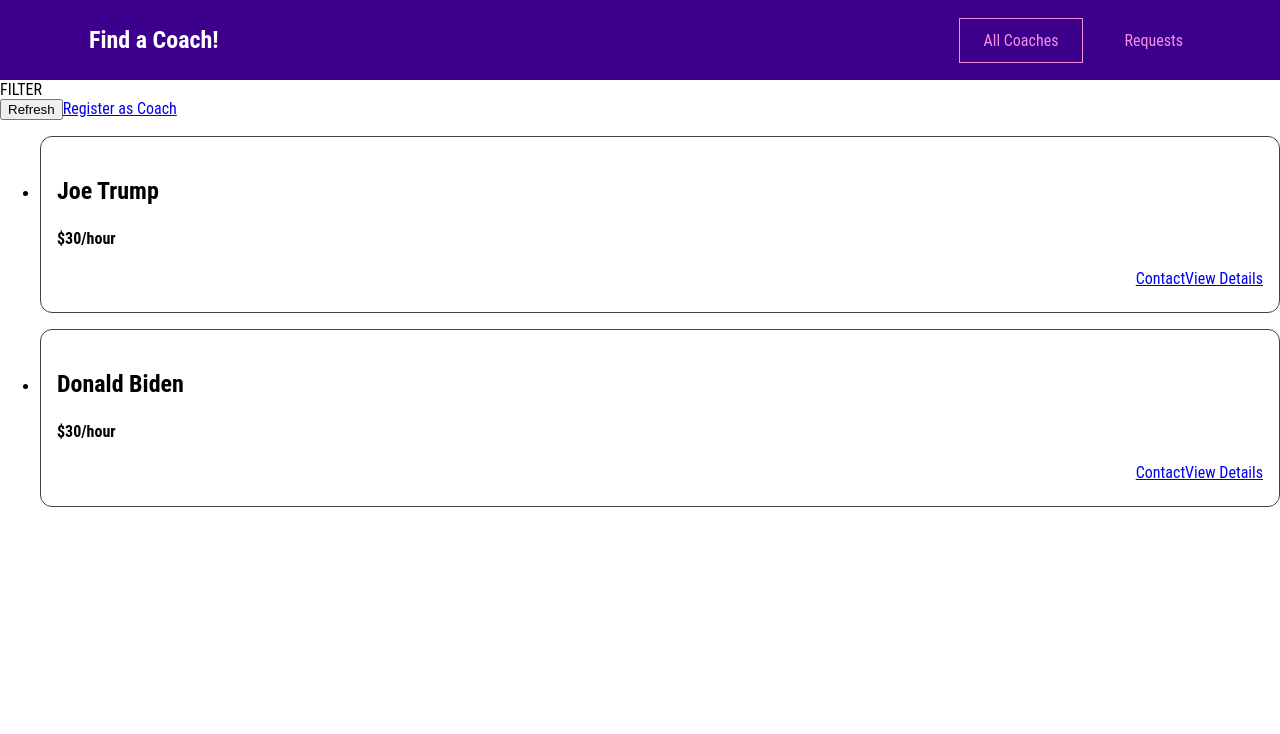
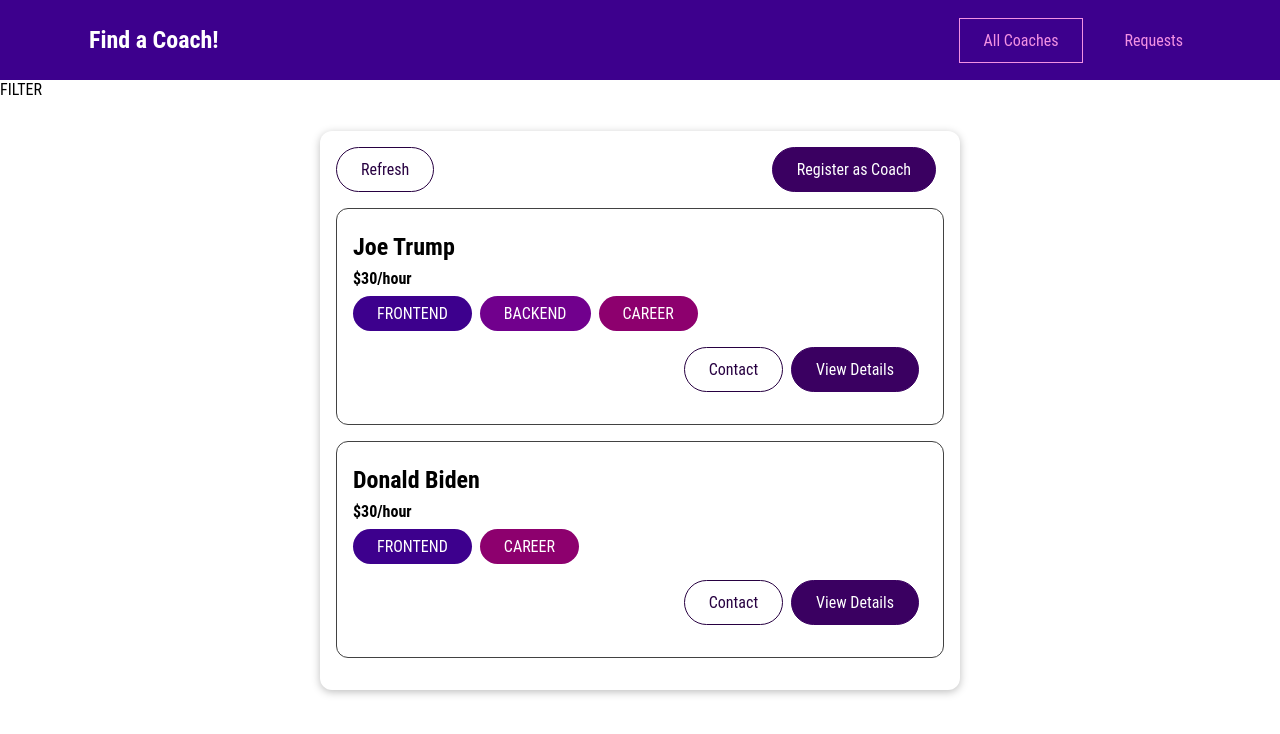
Before and after one commit to eliasyoung/m-s-vue3, a Vue app: page /coaches in a window 1280 px wide. Shown: the top 734 px of the page. Built offline with nearby package versions, Linux system fonts and the light colour scheme; a web font is replaced by a local one.

Commit message:
add 3 base ui components

```diff
--- a/src/components/coaches/CoachItem.vue
+++ b/src/components/coaches/CoachItem.vue
@@ -4,11 +4,18 @@
       <h3>{{ fullName }}</h3>
       <h4>${{ rate }}/hour</h4>
       <div>
-        <span v-for="area in areas" :key="area">{{ area }}</span>
+        <BaseBadge
+          v-for="area in areas"
+          :key="area"
+          :type="area"
+          :title="area"
+        ></BaseBadge>
       </div>
       <div class="actions">
-        <router-link :to="coachContactLink">Contact</router-link>
-        <router-link :to="coachDetailLink">View Details</router-link>
+        <BaseButton mode="outline" link :to="coachContactLink"
+          >Contact</BaseButton
+        >
+        <BaseButton link :to="coachDetailLink">View Details</BaseButton>
       </div>
     </li>
   </div>
@@ -43,7 +50,7 @@ li {
 
   h3,
   h4 {
-    margin: 0.5rem, 0;
+    margin: 0.5rem 0;
   }
 
   div {
--- /dev/null
+++ b/src/components/ui/BaseBadge.vue
@@ -0,0 +1,44 @@
+<template>
+  <div>
+    <span class="badge" :class="type">{{ text }}</span>
+  </div>
+</template>
+
+<script>
+export default {
+  props: ["type", "title"],
+  computed: {
+    text() {
+      return this.title.toUpperCase();
+    },
+  },
+};
+</script>
+
+<style lang="less" scoped>
+div {
+  display: inline-block;
+  .badge {
+    background-color: #ccc;
+    color: #252525;
+    border-radius: 30px;
+    padding: 0.5rem 1.5rem;
+    margin-right: 0.5rem;
+
+    &.frontend {
+      background-color: #3d008d;
+      color: white;
+    }
+
+    &.backend {
+      background-color: #71008d;
+      color: white;
+    }
+
+    &.career {
+      background-color: #8d006e;
+      color: white;
+    }
+  }
+}
+</style>
--- /dev/null
+++ b/src/components/ui/BaseButton.vue
@@ -0,0 +1,74 @@
+<template>
+  <div>
+    <button v-if="!link" :class="mode">
+      <slot></slot>
+    </button>
+    <router-link v-else :class="mode" :to="to">
+      <slot></slot>
+    </router-link>
+  </div>
+</template>
+
+<script>
+export default {
+  props: {
+    mode: {
+      type: String,
+      required: false,
+      default: null,
+    },
+    link: {
+      type: Boolean,
+      required: false,
+      default: false,
+    },
+    to: {
+      type: String,
+      required: false,
+      default: "/",
+    },
+  },
+};
+</script>
+
+<style lang="less" scoped>
+a,
+button {
+  text-decoration: none;
+  padding: 0.75rem 1.5rem;
+  font: inherit;
+  background-color: #3a0061;
+  border: 1px solid #3a0061;
+  color: white;
+  cursor: pointer;
+  border-radius: 30px;
+  margin-right: 0.5rem;
+  display: inline-block;
+
+  &:hover,
+  &:active {
+    background-color: #270041;
+    border-color: #270041;
+  }
+}
+
+.flat {
+  background-color: transparent;
+  color: #3a0061;
+  border: none;
+}
+
+.outline {
+  background-color: transparent;
+  border-color: #270041;
+  color: #270041;
+}
+
+.flat,
+.outline {
+  &:hover,
+  &:active {
+    background-color: #edd2ff;
+  }
+}
+</style>
--- /dev/null
+++ b/src/components/ui/BaseCard.vue
@@ -0,0 +1,19 @@
+<template>
+  <div class="card">
+    <slot></slot>
+  </div>
+</template>
+
+<script>
+export default {};
+</script>
+
+<style lang="less" scoped>
+.card {
+  border-radius: 12px;
+  box-shadow: 0 2px 8px rgba(0, 0, 0, 0.26);
+  padding: 1rem;
+  margin: 2rem auto;
+  max-width: 40rem;
+}
+</style>
--- a/src/main.js
+++ b/src/main.js
@@ -1,12 +1,20 @@
-import Vue from 'vue'
-import App from './App.vue'
-import router from './router'
-import store from './store'
+import Vue from "vue";
+import App from "./App.vue";
+import router from "./router";
+import store from "./store";
 
-Vue.config.productionTip = false
+import BaseCard from "@/components/ui/BaseCard.vue";
+import BaseButton from "@/components/ui/BaseButton.vue";
+import BaseBadge from "@/components/ui/BaseBadge.vue";
+
+Vue.config.productionTip = false;
+
+Vue.component("BaseCard", BaseCard);
+Vue.component("BaseButton", BaseButton);
+Vue.component("BaseBadge", BaseBadge);
 
 new Vue({
   router,
   store,
-  render: h => h(App)
-}).$mount('#app')
+  render: (h) => h(App),
+}).$mount("#app");
--- a/src/pages/coaches/CoachesList.vue
+++ b/src/pages/coaches/CoachesList.vue
@@ -2,9 +2,10 @@
   <div>
     <section>FILTER</section>
     <section>
+      <BaseCard>
         <div class="controls">
-        <button>Refresh</button>
-        <router-link to="/register">Register as Coach</router-link>
+          <BaseButton mode="outline">Refresh</BaseButton>
+          <BaseButton link to="/register">Register as Coach</BaseButton>
         </div>
         <ul v-if="hasCoaches">
           <CoachItem
@@ -14,10 +15,12 @@
             :last-name="coach.lastName"
             :id="coach.id"
             :rate="coach.hourlyRate"
+            :areas="coach.areas"
           >
           </CoachItem>
         </ul>
         <h3 v-else>THERE IS NO COACHES!!!!!!!!!</h3>
+      </BaseCard>
     </section>
   </div>
 </template>
@@ -40,4 +43,15 @@ export default {
 };
 </script>
 
-<style lang="less" scoped></style>
+<style lang="less" scoped>
+ul {
+  list-style: none;
+  margin: 0;
+  padding: 0;
+}
+
+.controls {
+  display: flex;
+  justify-content: space-between;
+}
+</style>
```
Lines whose indentation alone changed are shown as unchanged.
